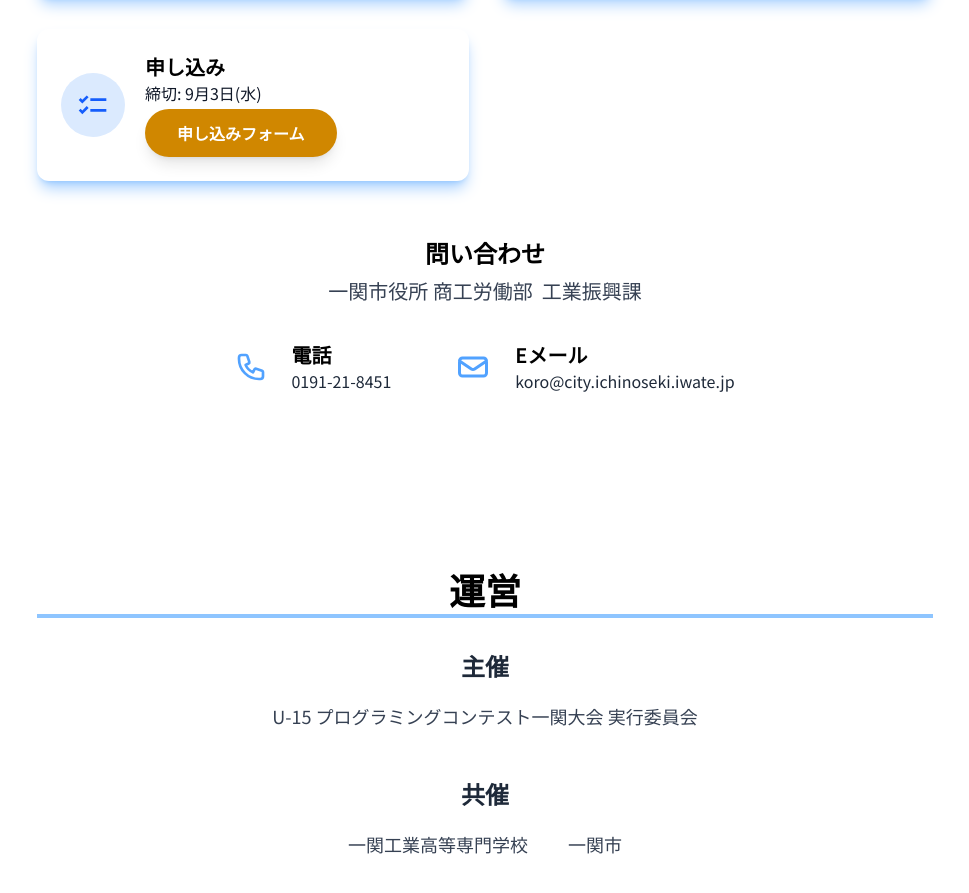
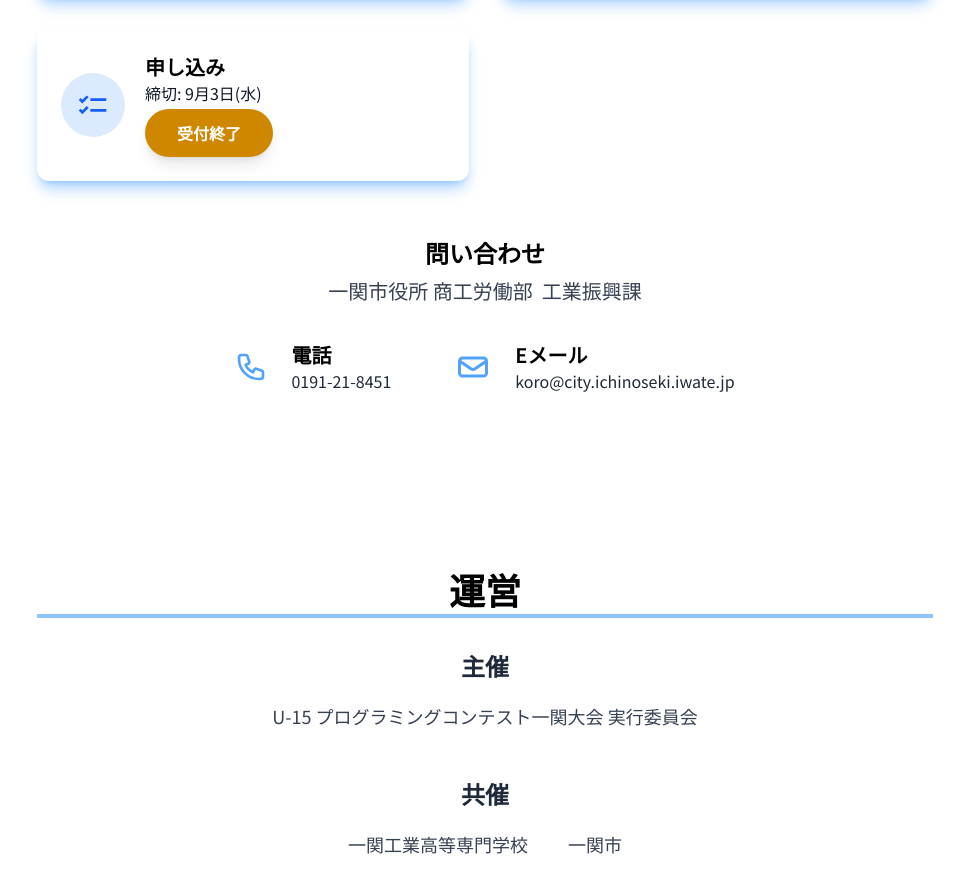
Before and after one commit to U15-Ichinoseki/U15-Ichinoseki-Web, a website built with Vite: page index.html in a window 1280 px wide. Shown: the part 4644-5537 px from the top of the page, without its empty margins (155-1124 px from the left). Built offline with nearby package versions, Linux system fonts and the light colour scheme.

Commit message:
事前講習会申込ボタンを無効化

```diff
--- a/index.html
+++ b/index.html
@@ -364,9 +364,12 @@
                                     <time datetime="2025-09-03"
                                         class="text-gray-900 pl-1 sm:pl-0">締切:&nbsp;9月3日(水)</time>
                                 </div>
-                                <div class="flex items-center">
+                                <!-- <div class="flex items-center">
                                     <a href="https://logoform.jp/form/HgLy/1164841" target="_blank"
                                         class="link-button custom-color text-center px-8">申し込みフォーム</a>
+                                </div> -->
+                                <div class="flex items-center">
+                                    <div class="link-button custom-color text-center px-8">受付終了</div>
                                 </div>
                             </div>
                         </div>
```
